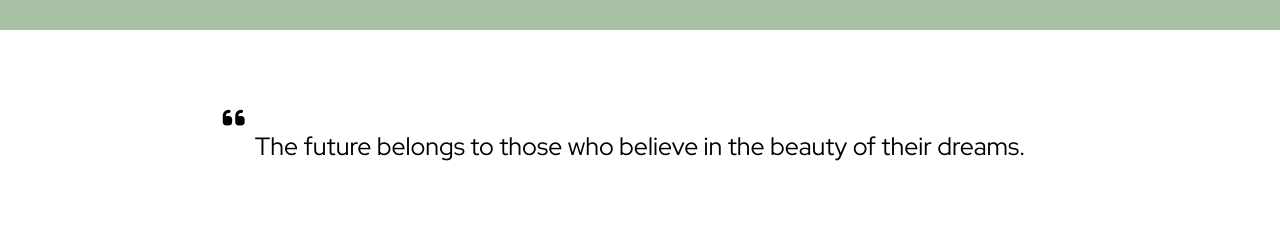
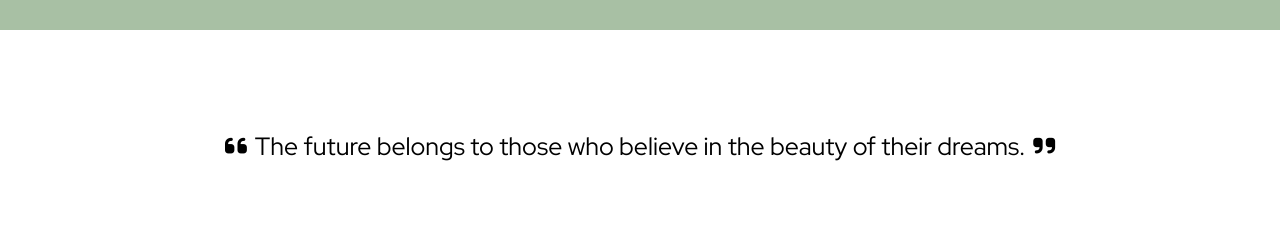
Before and after one commit to Nubunduram/Nubunduram.github.io, a React (Vite) app: page / in a window 1280 px wide. Shown: the part 1435-1664 px from the top of the page. Built offline with nearby package versions, Linux system fonts and the light colour scheme.

Commit message:
fix: Quote

```diff
--- a/src/components/Home/Quote/Quote.tsx
+++ b/src/components/Home/Quote/Quote.tsx
@@ -8,7 +8,7 @@ const Quote: React.FC<QuoteProps> = ({ quote }) => {
   return (
     <section className="quote-section">
       <p>
-        <q><i className="fa fa-quote-left"></i>{quote}</q>
+        <q><i className="fa fa-quote-left"></i>{quote}<i className="fa fa-quote-right"></i></q>
       </p>
     </section>
   );
--- a/src/components/Home/Quote/_Quote.scss
+++ b/src/components/Home/Quote/_Quote.scss
@@ -10,15 +10,17 @@
 
         q {
             font-size: calc(1em * 1.25);
-            position: relative;
             font-weight: 400;
             padding-bottom: 16px;
 
-            i {
-                position: absolute;
-                top: -24px;
-                left: -32px;
+            .fa-quote-left {
+                margin-right: 8px;
             }
+
+            .fa-quote-right {
+                margin-left: 8px;
+            }
+
 
             &::before {
                 quotes: none;
```
